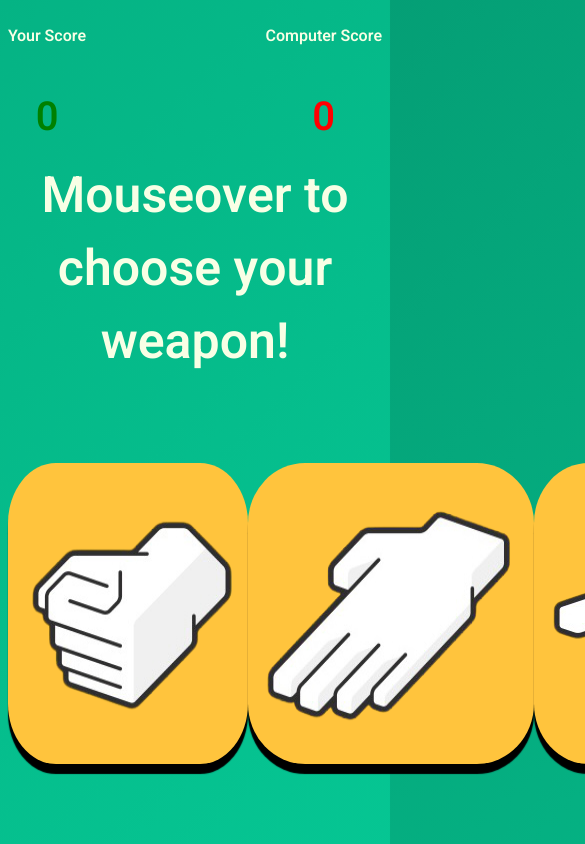
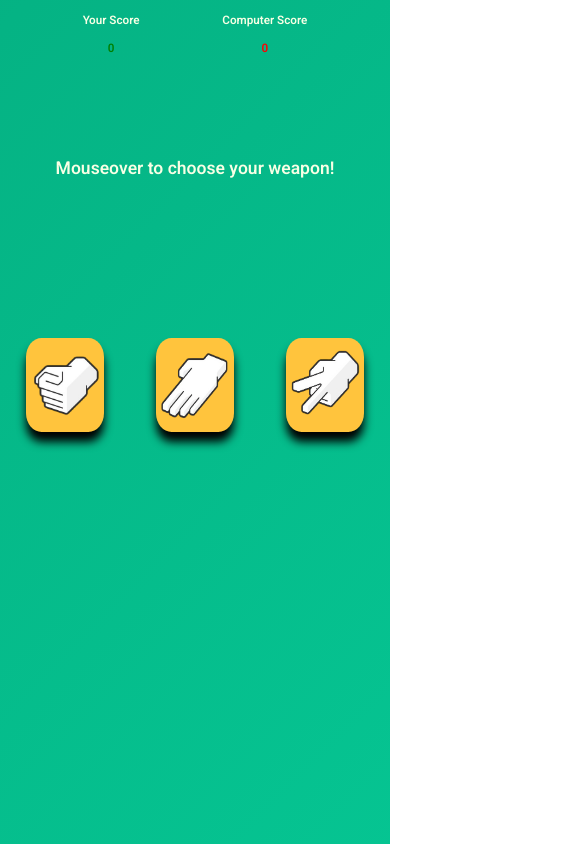
Before and after one commit to Givemeskills/Rock-Paper-Scissors-2.0, a plain HTML site: page index.html in a window 390 px wide. Shown: the top 844 px of the page, 585 px wide, since content can reach past the window. Drawn offline with Linux system fonts and the light colour scheme.

Commit message:
made responsive, unhappy with layout but now works across devices

```diff
--- a/game.js
+++ b/game.js
@@ -1,3 +1,15 @@
+ /* updates needed:
+
+ - Change game to be highest score AFTER 5 rounds, rather
+ than 'best of 5'
+ - adjust round result text size and the way it fits into the page
+ - change colour of 'congratulations' text to green, 'defeat' to red etc
+ - add different 'modes' - 10 rounds, 20 etc.
+
+ */
+
+
+
  // create a function called computerPlay that returns a random choice of 'rock' 'paper' or 'scissors'
  function computerPlay() {
   let selection = Math.floor(Math.random() * 3);
@@ -21,7 +33,7 @@ computerScore = 0;
 }
 
 
-// The game itself - this plays one round and takes input from a human player and the computerPlay() function given provided bythe game function
+// The game itself - this plays one round and takes inpput from a human player and the computerPlay() function given provided bythe game function
 function playRound(humanSelection, computerSelection) {
 
 // increase round counter by 1 when a round is played
@@ -31,15 +43,15 @@ computerSelection = computerPlay(); // stores the result of computerPlay functio
 
 
 // define victory and defeat messages shown at the end of the round
-  const victoryMsg = "You win round " + roundsPlayed + " - " + humanSelection + " beats " + computerSelection + ".";
-  const defeatMsg = "You lose round " + roundsPlayed + " - " + computerSelection + " beats " + humanSelection + ".";
+  const victoryMsg = "You win round " + roundsPlayed + " - " + humanSelection + " beats " + computerSelection;
+  const defeatMsg = "You lose round " + roundsPlayed + " - " + computerSelection + " beats " + humanSelection;
 
 // define victory conditions for human player and return victory message if true, define draw conditions and return draw message, and define loss conditions and return loss message
   if (humanSelection === "rock" && computerSelection === "scissors"|| humanSelection === "paper" && computerSelection === "rock" || humanSelection === "scissors" && computerSelection === "paper") {
     humanScore++;
     roundResult.textContent = victoryMsg;
   } else if (humanSelection === computerSelection) {
-    roundResult.textContent = "Round " + roundsPlayed + "'s " + "a draw.";
+    roundResult.textContent = "Round " + roundsPlayed + "'s " + "a draw";
   } else {
     computerScore++
     roundResult.textContent = defeatMsg;
--- a/index.html
+++ b/index.html
@@ -4,23 +4,23 @@
   <title>Rock Paper Scissors</title>
   <link rel = "stylesheet" href = "style.css">
   <meta charset="UTF-8"/>
-  <meta name="viewport" content="width=device-width, initial-scale=1.0">
+  <meta name="viewport" content="width=device-width, initial-scale= 1.0">
 </head>
 <body>
 
   <div id = "scores">
     <div id = "human-score-div">
-      <p id = "score-title"><b>Your Score</b></p>
+      <p>Your Score</p>
       <p id = "humanScoreDisp">0</p>
     </div>
 
+    <div id = "roundResult">Mouseover to choose your weapon!</div>
+
     <div id = "computer-score-div">
-      <p id = "score-title"><b>Computer Score</b></p>
+      <p>Computer Score</p>
       <p id = "compScoreDisp">0</p>
     </div>
   </div>
-
-  <h1 id = "roundResult">Mouseover to choose your weapon!</h1>
 
   <div id = main-page>
 
--- a/style.css
+++ b/style.css
@@ -1,11 +1,37 @@
 @import url('https://fonts.googleapis.com/css2?family=Heebo:wght@600&display=swap');
 
 
+@media screen and (max-width: 800px){
+    #scores {
+        font-size: 3vw !important;
+        margin-bottom: 0 !important;
+    }
+
+    #roundResult{
+        font-size: 1.5em!important;
+        align-self: center !important
+    }
+
+    #rock, #paper, #scissors {
+        width: 20vw !important;
+
+    }
+
+}
+
+* {
+    box-sizing: border-box;
+}
+
 body {
+    margin: 0;
+    height: 100vh;
+    width: 100vw;
     background-image:linear-gradient(-45deg, #06D6A0, #05B384, #048B67);
     background-size: 400% 400%;
     color: #F8FFE5;
     font-family: Heebo;
+    font-size: 1.5em;
     animation: change 10s ease-in-out infinite;
 }
 
@@ -21,6 +47,16 @@ body {
     }
 }
 
+
+#scores {
+    display: flex;
+    justify-content: space-evenly;
+    height: 40vh;
+    font-size: 2vw;
+    text-align: center;
+    margin-bottom: 3em;
+}
+
 #humanScoreDisp {
     color: green;
 }
@@ -32,23 +68,20 @@ body {
 #main-page {
     display: flex;
     flex-direction: column;
-    justify-content: center;
     }
 
 #roundResult  {
-    text-align: center;
-    position: relative;
-    bottom: 50px;
-    font-size: 50px;
-}
-
-#game-info {
+    position: absolute;
+    align-self: flex-end;
+    font-size: 1em;
     text-align: center;
 }
 
+
 #rock, #paper, #scissors {
     border-radius: 20%;
-    box-shadow:  0px 10px 1px 0px black;
+    width: 15vw;
+    box-shadow:  0px 10px 10px 0px black;
     background-color: #FFC43D ;
 
 }
@@ -68,14 +101,3 @@ body {
 #rock, #paper, #scissors {
     cursor: pointer;
 }
-
-#scores {
-    display: flex;
-    justify-content: space-between;
-    height: 20vh;
-}
-
-#humanScoreDisp, #compScoreDisp {
-    text-align: center;
-    font-size: 40px;
-}
```
